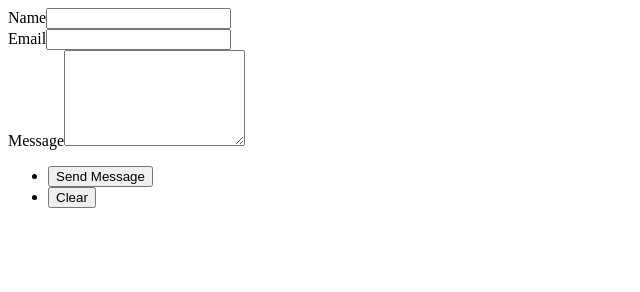
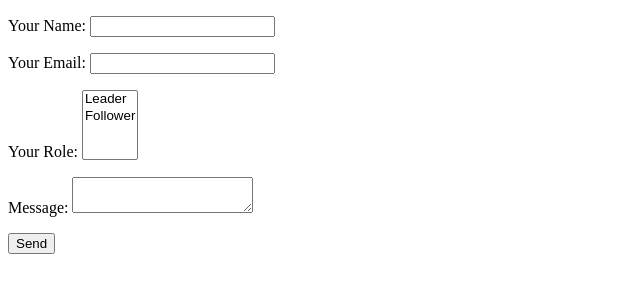
Before and after one commit to dr-data/gatsby-radness, a Gatsby site: page /contact/contact-form in a window 1280 px wide. Shown: the whole page, without its empty margins (0-640 px from the left). Built offline with nearby package versions, Linux system fonts and the light colour scheme; Gatsby itself is replaced by a stand-in of ours.

Commit message:
updated form for testing on netlify

```diff
--- a/src/pages/contact/contact-form.tsx
+++ b/src/pages/contact/contact-form.tsx
@@ -1,23 +1,25 @@
 import * as React from 'react'
 
 export const ContactForm = () => (
-  <form name="contact" method="post" data-netlify="true" data-netlify-honeypot="bot-field">
-    <div className="field half first">
-      <label htmlFor="name">Name</label>
-      <input type="text" name="name" id="name" />
-    </div>
-    <div className="field half">
-      <label htmlFor="email">Email</label>
-      <input type="text" name="email" id="email" />
-    </div>
-    <div className="field">
-      <label htmlFor="message">Message</label>
-      <textarea name="message" id="message" rows="6"/>
-    </div>
-    <ul className="actions">
-      <li><input type="submit" value="Send Message" className="special" /></li>
-      <li><input type="reset" value="Clear" /></li>
-    </ul>
+  <form name="contact" method="POST" data-netlify="true">
+    <p>
+      <label>Your Name: <input type="text" name="name" /></label>
+    </p>
+    <p>
+      <label>Your Email: <input type="email" name="email" /></label>
+    </p>
+    <p>
+      <label>Your Role: <select name="role[]" multiple>
+        <option value="leader">Leader</option>
+        <option value="follower">Follower</option>
+      </select></label>
+    </p>
+    <p>
+      <label>Message: <textarea name="message"/></label>
+    </p>
+    <p>
+      <button type="submit">Send</button>
+    </p>
   </form>
 )
 
```
